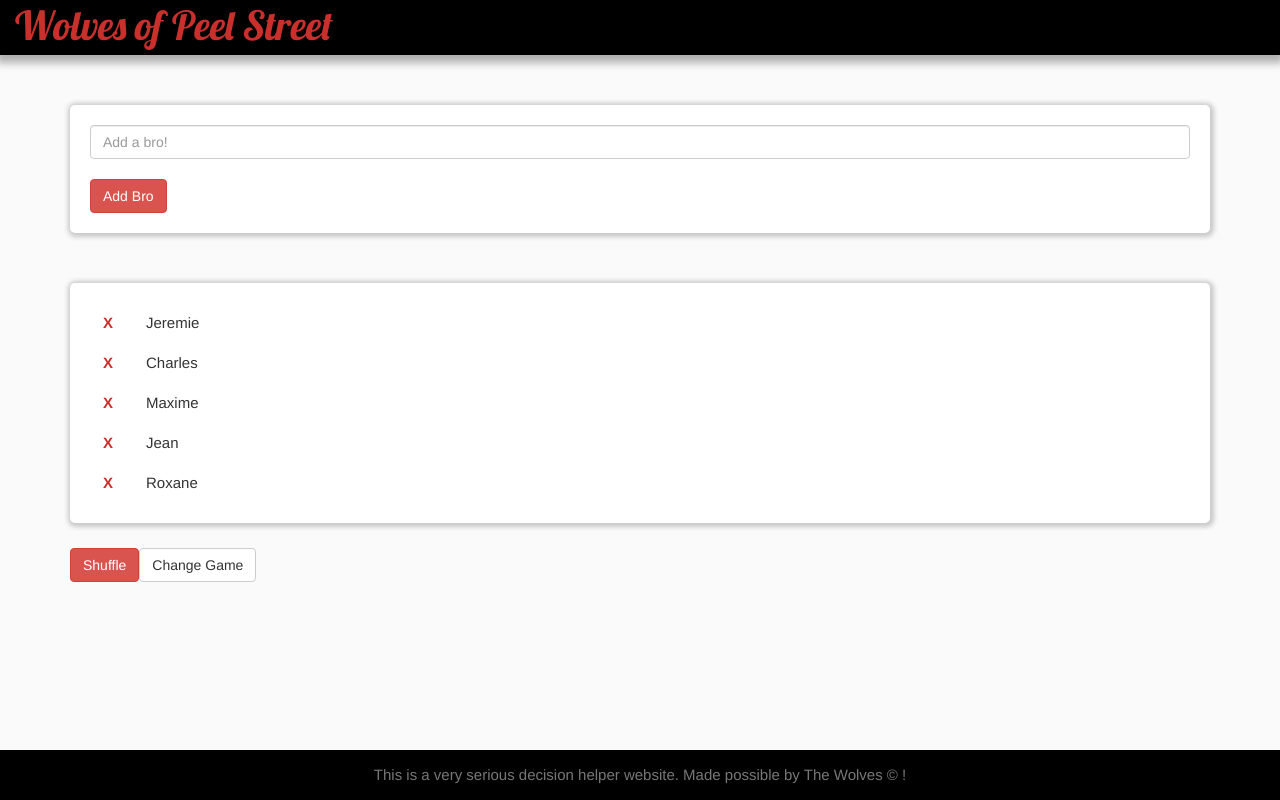
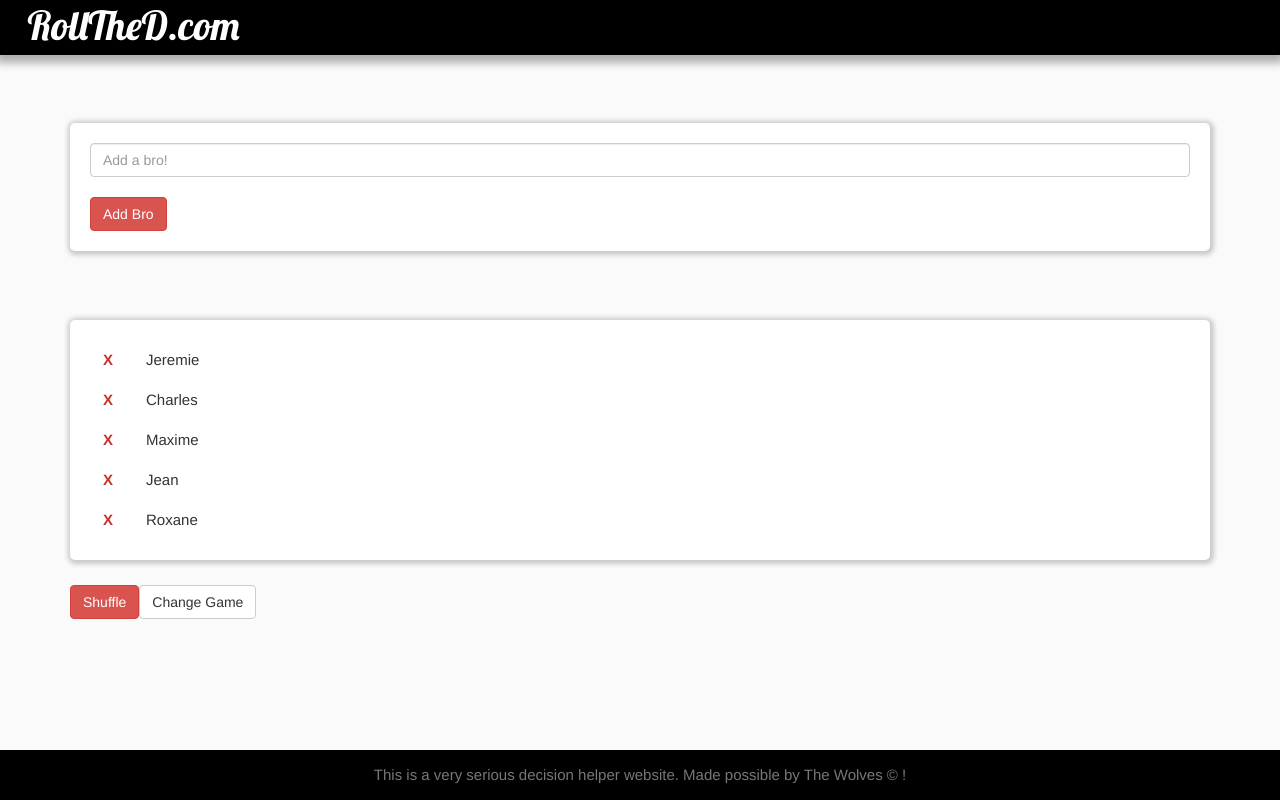
Before and after one commit to piotte13/RandomGame, an Angular app: page /dick-length in a window 1280 px wide. Built offline with nearby package versions, Linux system fonts and the light colour scheme; what ng2-bootstrap would draw is missing.

Commit message:
changement dans le css et changement de titre

```diff
--- a/src/app/banner/banner.component.css
+++ b/src/app/banner/banner.component.css
@@ -15,3 +15,7 @@
 .title:hover{
   color: #c9302c;
 }
+
+.navbar-header{
+  padding-left: 1%;
+}
--- a/src/app/banner/banner.component.ts
+++ b/src/app/banner/banner.component.ts
@@ -6,7 +6,7 @@ import { Component, OnInit } from '@angular/core';
   styleUrls: ['./banner.component.css']
 })
 export class BannerComponent implements OnInit {
-  title = " Wolves of Peel Street";
+  title = "RollTheD.com";
 
   constructor() { }
 
--- a/src/app/dice-game/dice-game.component.css
+++ b/src/app/dice-game/dice-game.component.css
@@ -2,9 +2,8 @@
   box-shadow: 1px 1px 5px 3px rgba(0,0,0,0.2);
   border-radius: 5px;
   padding: 20px;
-  margin-top: 50px;
+  margin-top: 6%;
   background-color: #ffffff;
-  margin-bottom: 25px;
 }
 
 .dice-result{
@@ -19,7 +18,7 @@
 }
 
 .dices-container{
-  margin-top: 15%;
+  margin-top: 10%;
   text-align: center;
 }
 
@@ -31,3 +30,15 @@
   display:inline-block;
   float:none;
 }
+
+@media only screen and (max-width: 768px) {
+  .dices-container{
+    margin-top: 4%;
+    text-align: center;
+  }
+  .dice-result{
+    font-size: 100px;
+    text-align: center;
+    padding: 0;
+  }
+}
--- a/src/app/phallus-length-game/phallus-length-game.component.css
+++ b/src/app/phallus-length-game/phallus-length-game.component.css
@@ -2,7 +2,7 @@
   box-shadow: 1px 1px 5px 3px rgba(0,0,0,0.2);
   border-radius: 5px;
   padding: 20px;
-  margin-top: 50px;
+  margin-top: 6%;
   background-color: #ffffff;
   margin-bottom: 25px;
 }
```
Also changed, not shown: 1 other file (tests, documents, lock files or other folders).
